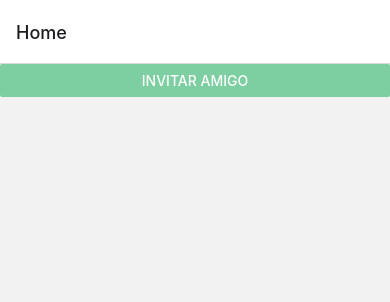
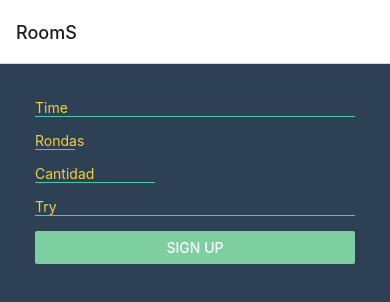
Before and after one commit to Loryanar/wordYou, a React Native app: screen /RoomS in a window 390 px wide. Before the commit this address had no page. Shown: the top 302 px of the page. Built offline with nearby package versions, Linux system fonts and the light colour scheme.

Commit message:
create room

```diff
--- a/Navigator.js
+++ b/Navigator.js
@@ -5,6 +5,7 @@ import Login from './Screens/loginScreen';
 import User from './Screens/userScreen';
 import perfilUpdate from './Screens/Edits/editScreen'
 import home from './Screens/homeScreen';
+import RoomS from './Screens/roomScreen';
 
 
 const Stack= createStackNavigator()
@@ -13,7 +14,7 @@ export default function Navigator(){
 return(
 <Stack.Navigator
 
-    initialRouteName="Home"
+    initialRouteName="RoomS"
    >
 
 
@@ -40,7 +41,10 @@ return(
         component={home}
 
         />
+ <Stack.Screen name="RoomS"
+        component={RoomS}
 
+      />
 
     </Stack.Navigator>
 
--- /dev/null
+++ b/Screens/roomScreen.jsx
@@ -0,0 +1,114 @@
+import React, {useState, useEffect} from 'react';
+import {Text,View,StyleSheet, TextInput, ScrollView,Button, Modal,} from 'react-native';
+import axios from "axios";
+import * as url from '../text'
+import { useNavigation } from "@react-navigation/native";
+
+
+export default function RoomS(){
+
+
+         return(
+
+
+
+<ScrollView style={styles.container}>
+
+
+
+      <View style={styles.inputGroup}>
+        <TextInput placeholderTextColor= '#f4d03f'
+          placeholder="Time"
+           onChangeText={(value) => ChangeText("Username", value) }
+        />
+      </View>
+
+  <View style={styles.inputGroup1}>
+        <TextInput placeholderTextColor= '#f4d03f'
+          placeholder="Rondas"
+          onChangeText={(value) => ChangeText('cod',value) }
+
+        />
+      </View>
+
+      <View style={styles.inputGroup2}>
+        <TextInput placeholderTextColor= '#f4d03f'
+          placeholder="Cantidad"
+          onChangeText={(value) => ChangeText('Phone',value) }
+        />
+      </View>
+
+
+
+      <View style={styles.inputGroup}>
+        <TextInput placeholderTextColor= '#f4d03f'
+          placeholder="Try"
+          onChangeText={(value) => ChangeText('Password',value) }
+          secureTextEntry={true}
+        />
+      </View>
+
+      <View >
+        <Button color='#7dcea0' title="SIGN UP" onPress={()=> phone(data)} />
+      </View>
+
+    </ScrollView>
+     );
+ }
+ const styles = StyleSheet.create({
+    container: {
+      flex: 1,
+      padding: 35,
+      backgroundColor: '#2e4053',
+      color:"white"
+    },
+    inputGroup: {
+      flex: 1,
+      padding: 0,
+      marginBottom: 15,
+      borderBottomWidth: 1,
+      borderBottomColor: "#48c9b0",
+    },
+     inputGroup1: {
+      flex: 1,
+      padding: 0,
+      marginBottom: 15,
+      borderBottomWidth: 1,
+      borderBottomColor: "#48c9b0",
+      width:40,
+
+
+        flexDirection: 'row',
+        flexWrap: "wrap",
+
+
+
+    },
+    inputGroup2: {
+      flex: 1,
+      padding: 0,
+      marginBottom: 15,
+      borderBottomWidth: 1,
+      borderBottomColor: "#48c9b0",
+      width:120,
+
+
+        flexDirection: 'row',
+        flexWrap: "wrap",
+
+
+
+    },
+
+    buton: {
+      ba: '#48c9b0',
+
+    },
+    cv:{
+        alignItems: 'center',
+        padding: 18,
+    },
+    button:{
+color:'#7dcea0'
+    }
+  });
```
